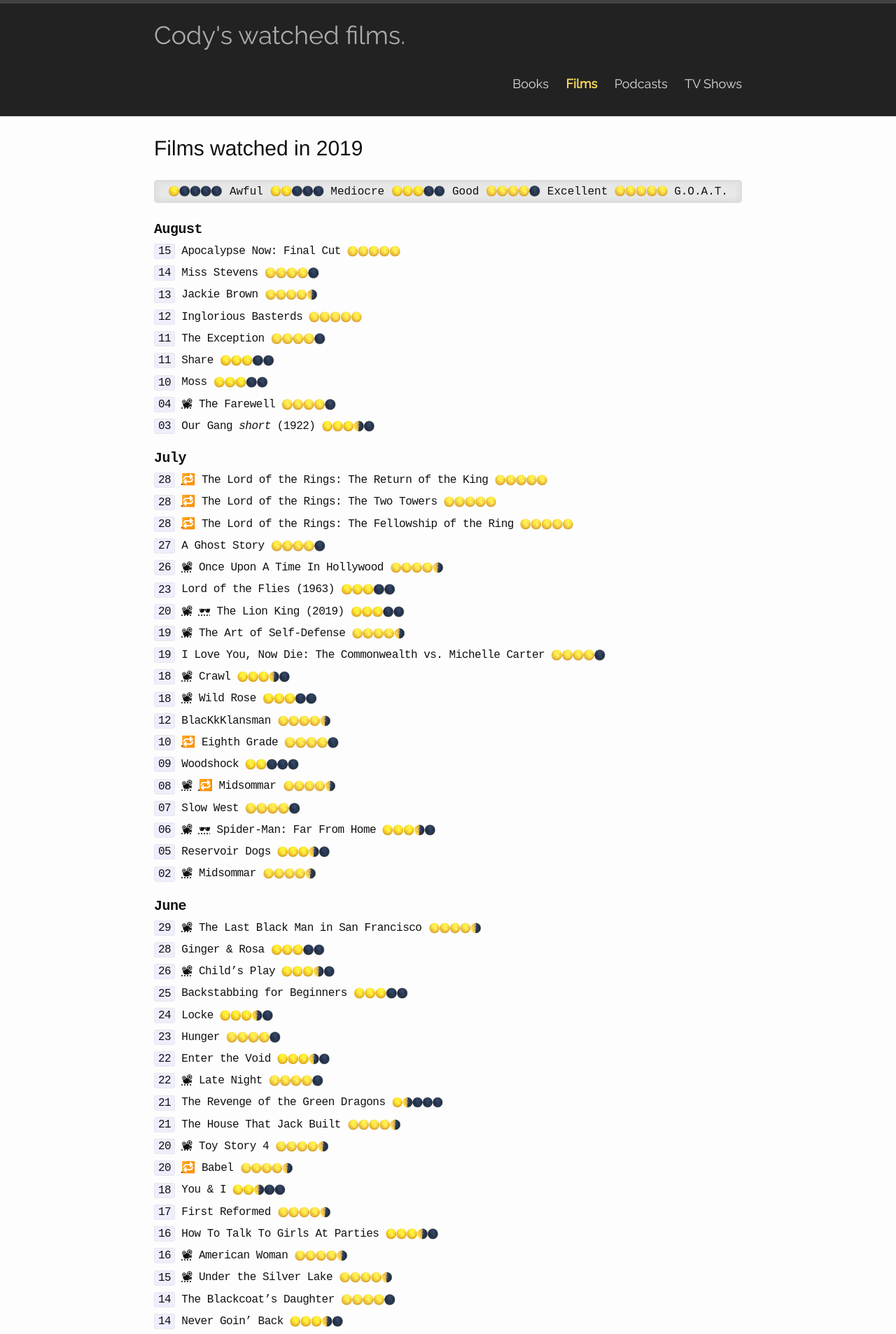
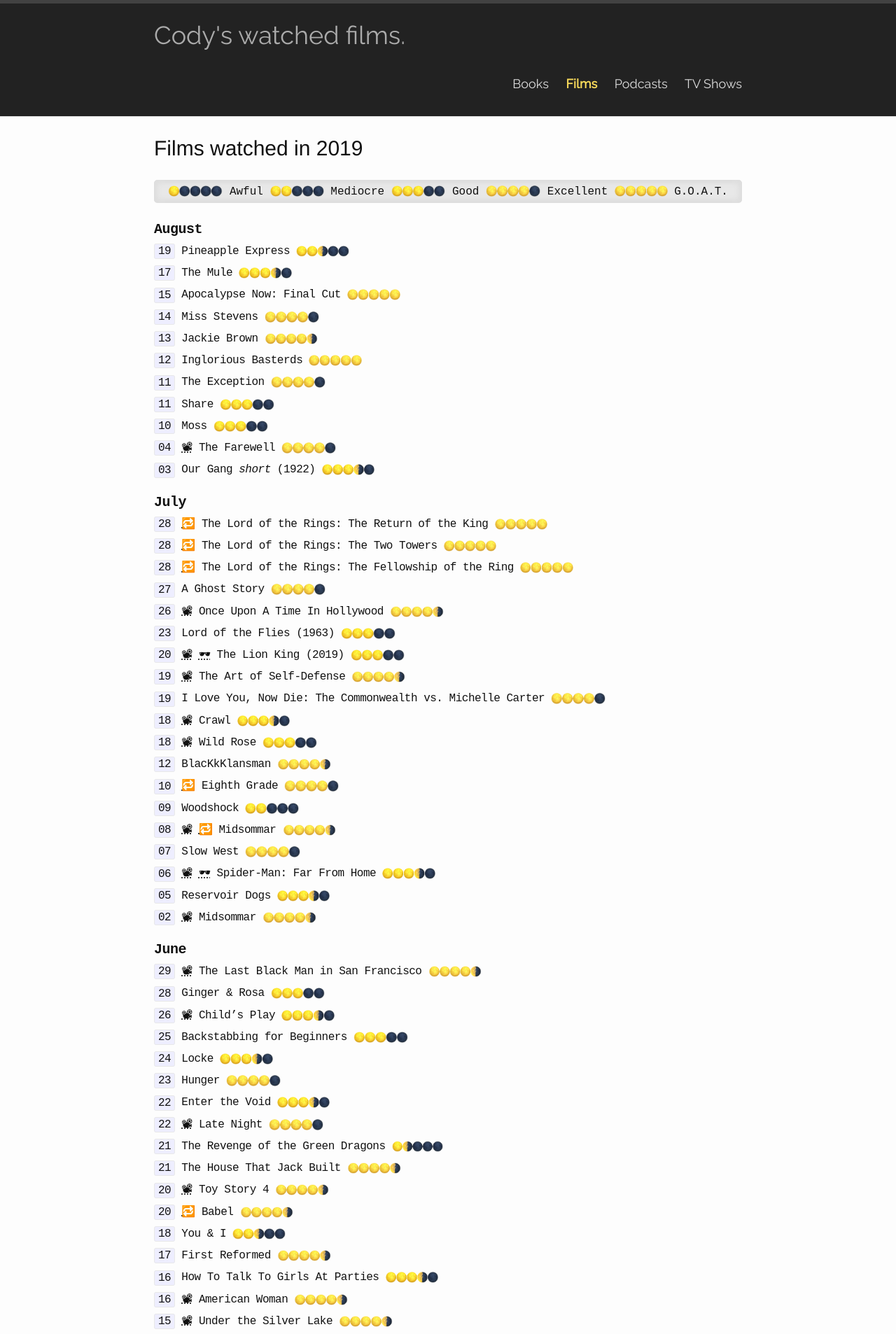
Before and after one commit to codydalerodgers/personal-blog, a Jekyll site: the page built from _films/2019.md, in a window 1280 px wide. Shown: the top 1906 px of the page at 70% size. Built offline with Jekyll 4.4.1, drawn with Linux system fonts in a browser that asks for light colours.

Commit message:
Update 2019.md

```diff
--- a/_films/2019.md
+++ b/_films/2019.md
@@ -4,6 +4,10 @@
 title: Films watched in 2019
 ---
 ## August
+`19` Pineapple Express {{ site.twohalf }}
+
+`17` The Mule {{ site.threehalf }}
+
 `15` Apocalypse Now: Final Cut {{ site.five }}
 
 `14` Miss Stevens {{ site.four }}
```
